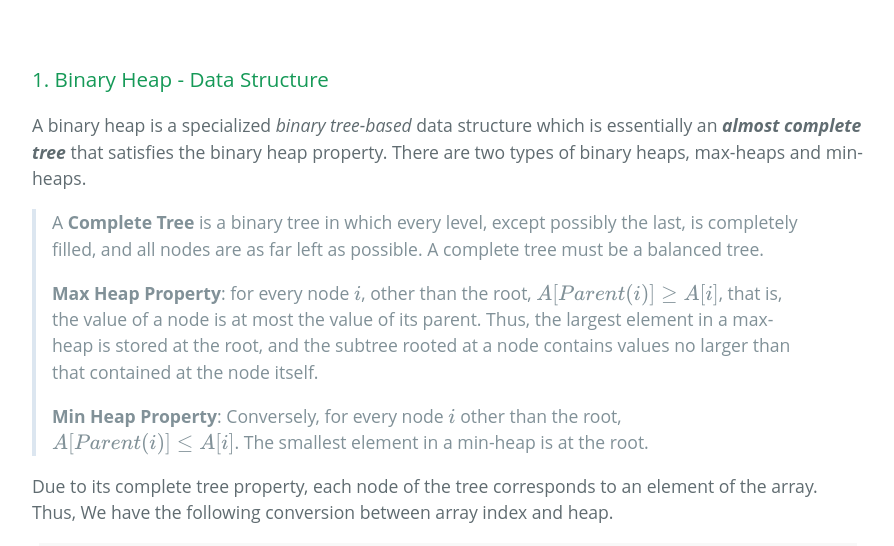
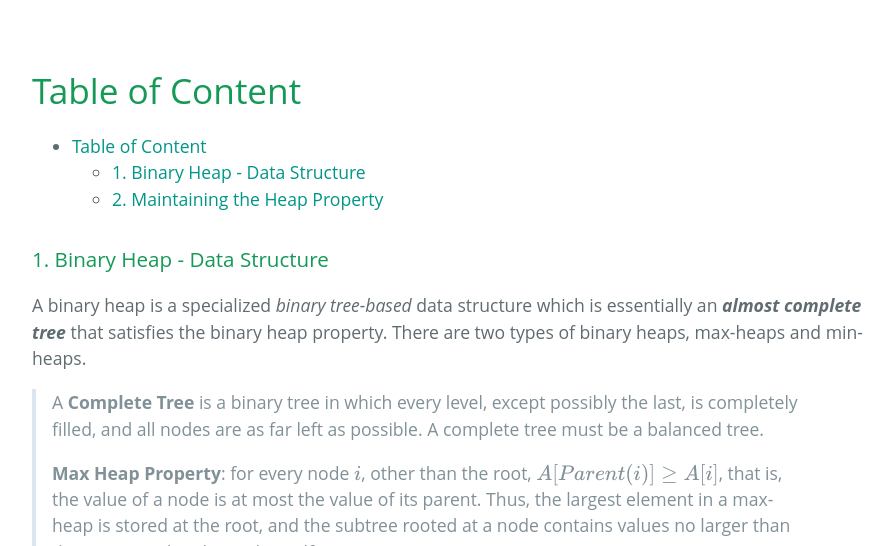
Before and after one commit to zl323/zl323.github.io, a Jekyll site: the page built from _posts/2020-05-16-Heap-Sort.md, in a window 1280 px wide and 900 px high, cut to the strip 354-900 px from the top of the window. Shown: the whole strip, without its empty margins (192-1086 px from the left). Built offline with Jekyll 4.4.1, drawn with Linux system fonts in a browser that asks for light colours; some web fonts are replaced; formulas are drawn with MathJax 3.

Commit message:
edit heap sort

```diff
--- a/_posts/2020-05-16-Heap-Sort.md
+++ b/_posts/2020-05-16-Heap-Sort.md
@@ -5,8 +5,12 @@ date:   2020-05-16
 tags: Sorting Tree Heap
 mathjax: true
 ---
+# Table of Content
+- [Table of Content](#table-of-content)
+    - [1. Binary Heap - Data Structure<a name = "1"></a>](#1-binary-heap---data-structure)
+    - [2. Maintaining the Heap Property](#2-maintaining-the-heap-property)
 
-### 1. Binary Heap - Data Structure
+### 1. Binary Heap - Data Structure<a name = "1"></a>
 A binary heap is a specialized *binary tree-based* data structure which is essentially an ***almost complete tree*** that satisfies the binary heap property. There are two types of binary heaps, max-heaps and min-heaps.
 > A **Complete Tree** is a binary tree in which every level, except possibly the last, is completely filled, and all nodes are as far left as possible. A complete tree must be a balanced tree.
 >
```
